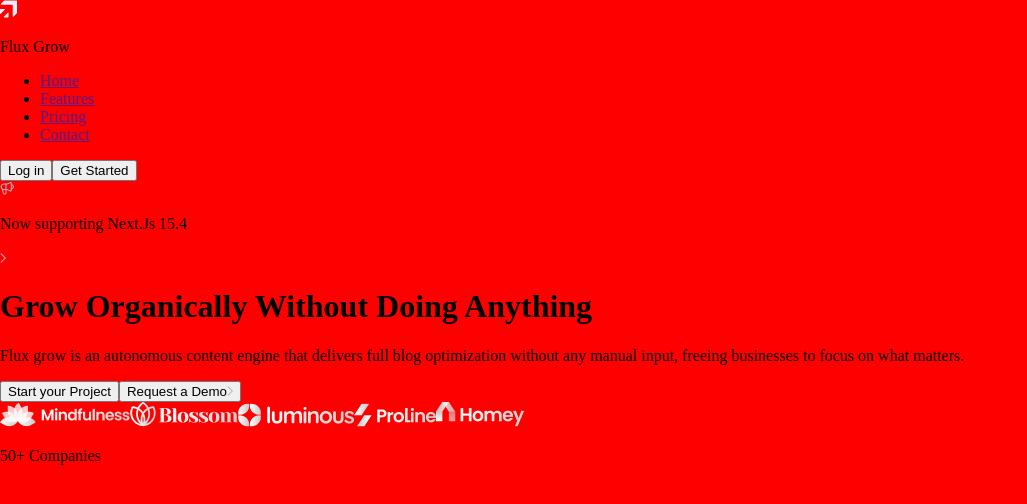
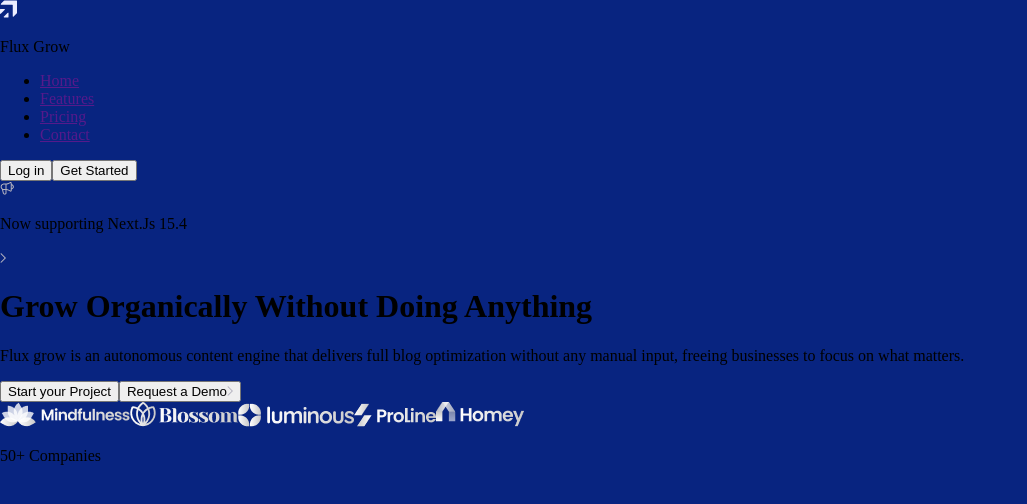
Before and after one commit to Mighty97/Flux-Grow, a React (Vite) app: page / in a window 1280 px wide. Shown: the top 504 px of the page, without its empty margins (0-1027 px from the left). Built offline with nearby package versions, Linux system fonts and the light colour scheme.

Commit message:
background color changed

```diff
--- a/src/App.css
+++ b/src/App.css
@@ -1,5 +1,5 @@
 .app-container {
-  background-color: red;
+  background-color: rgb(8, 36, 128);
   width: 100vw;
   height: 100vh;
 }
```
